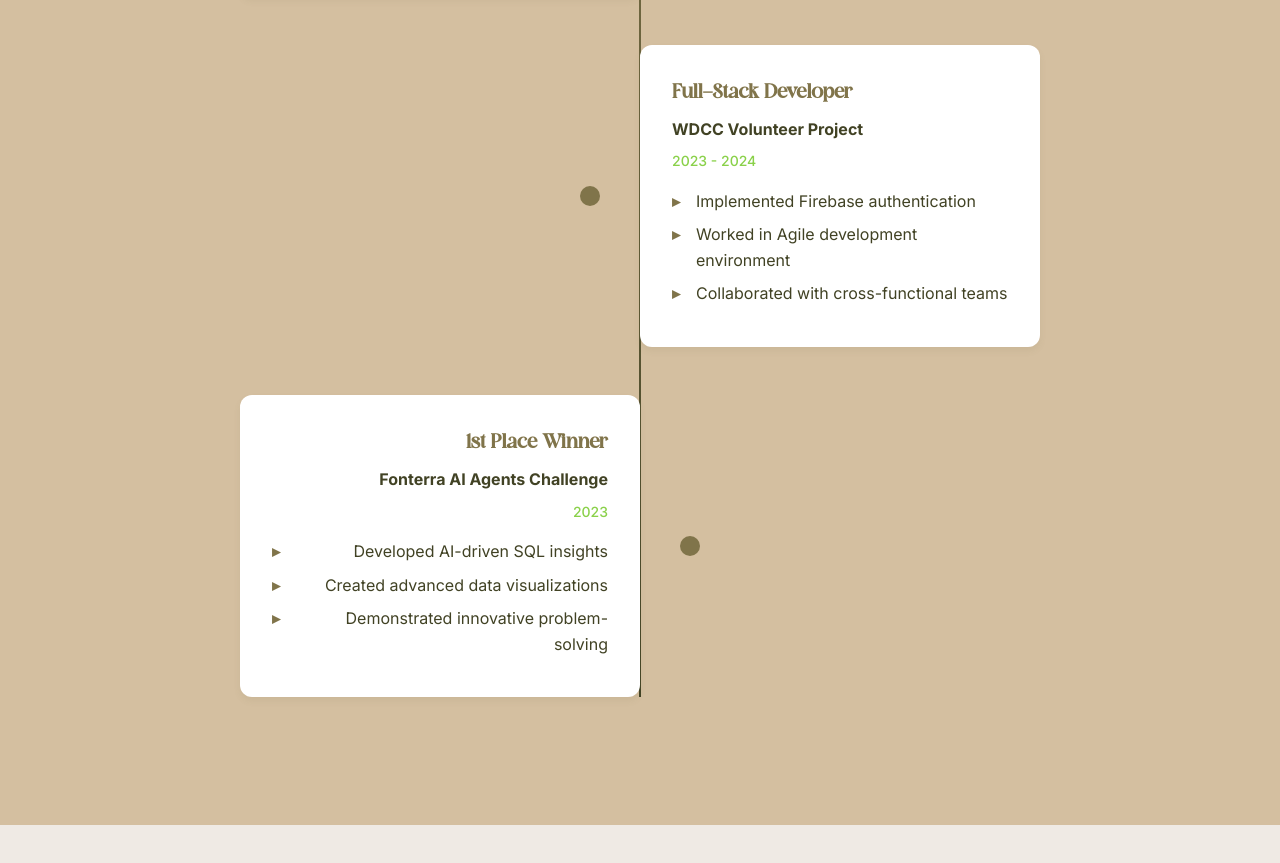
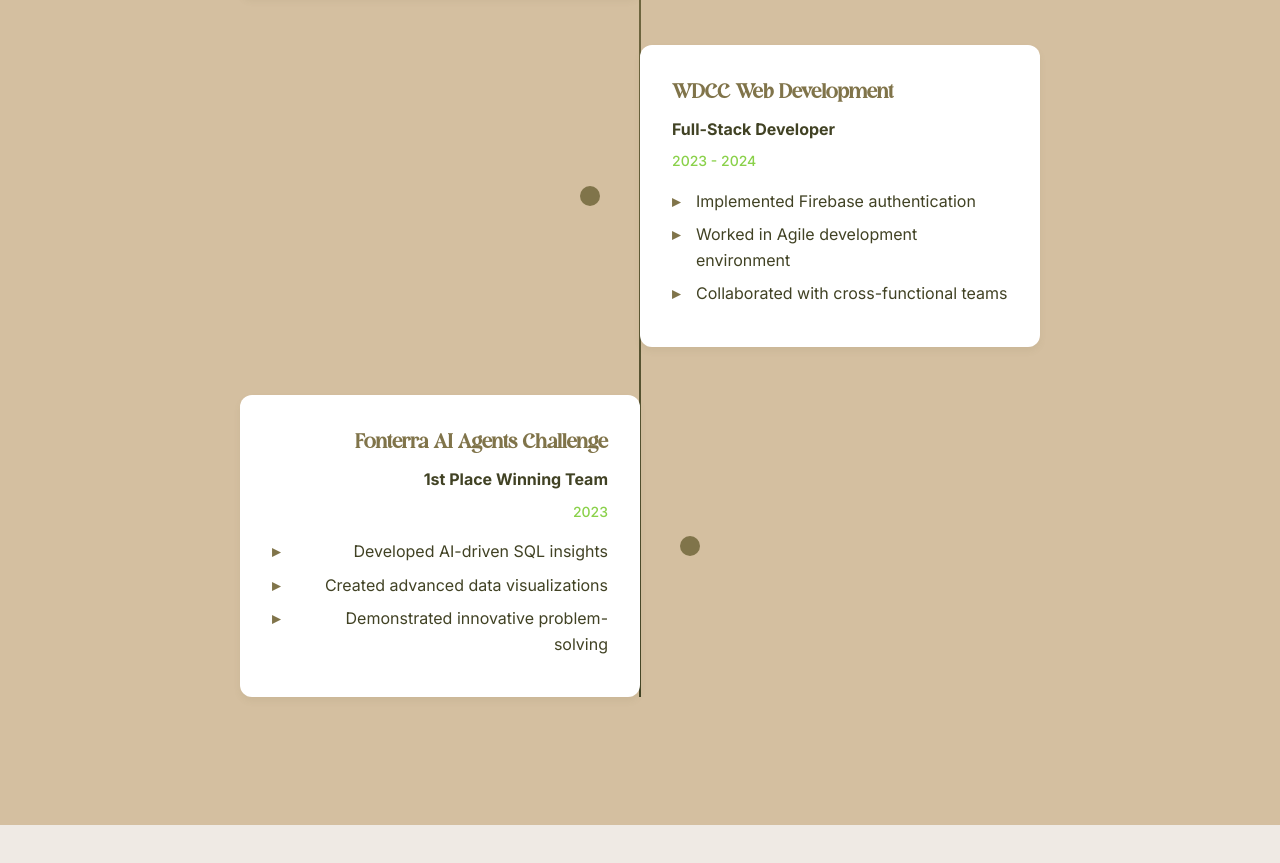
Before and after one commit to salomiajoby/Portfolio-Website, a plain HTML site: page index.html in a window 1280 px wide. Shown: the part 4708-5571 px from the top of the page. Drawn offline with Linux system fonts and the light colour scheme.

Commit message:
minor changes to the experiences section

```diff
--- a/index.html
+++ b/index.html
@@ -304,8 +304,8 @@
 
                 <div class="timeline-item">
                     <div class="timeline-content">
-                        <h3>Full-Stack Developer</h3>
-                        <h4>WDCC Volunteer Project</h4>
+                        <h3>WDCC Web Development</h3>
+                        <h4>Full-Stack Developer</h4>
                         <p class="timeline-date">2023 - 2024</p>
                         <ul>
                             <li>Implemented Firebase authentication</li>
@@ -317,8 +317,8 @@
 
                 <div class="timeline-item">
                     <div class="timeline-content">
-                        <h3>1st Place Winner</h3>
-                        <h4>Fonterra AI Agents Challenge</h4>
+                        <h3>Fonterra AI Agents Challenge</h3>
+                        <h4>1st Place Winning Team</h4>
                         <p class="timeline-date">2023</p>
                         <ul>
                             <li>Developed AI-driven SQL insights</li>
```
